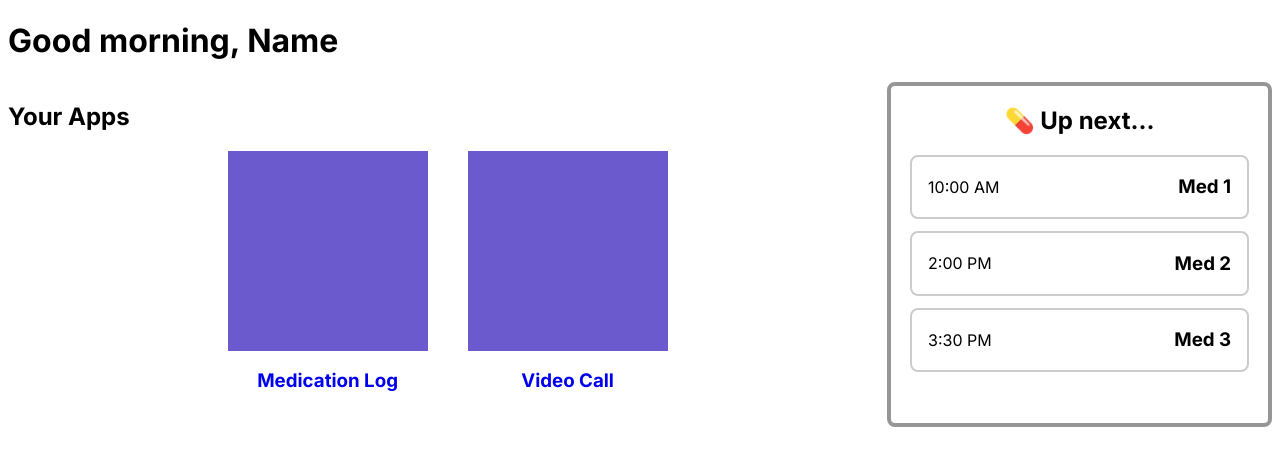
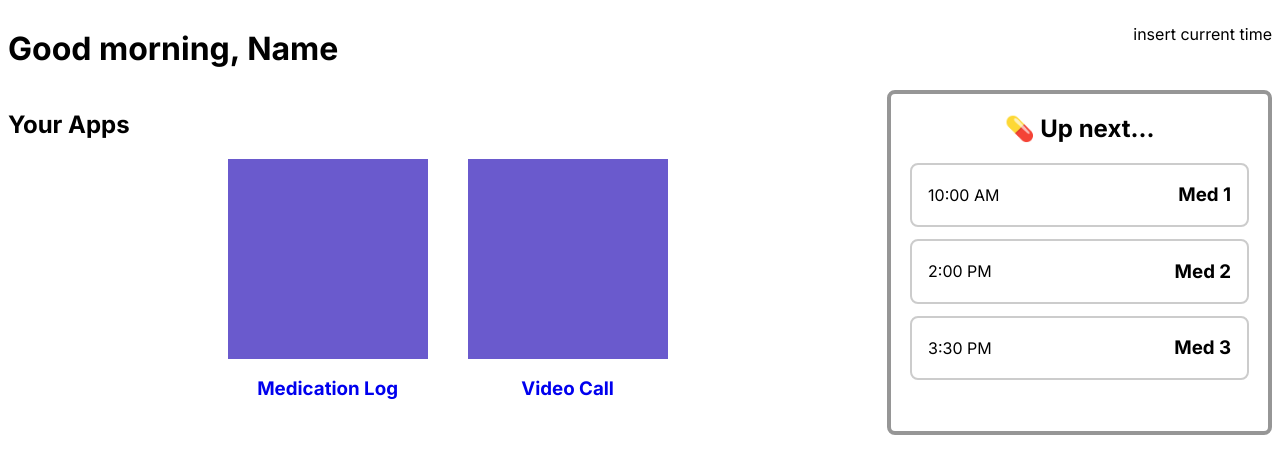
Before and after one commit to ojosproject/iris, a Next.js app: page / in a window 1280 px wide. Shown: the top 474 px of the page. Built offline with nearby package versions, Linux system fonts and the light colour scheme.

Commit message:
Updated header on hub

```diff
--- a/src/app/components/HubHeader.module.css
+++ b/src/app/components/HubHeader.module.css
@@ -0,0 +1,6 @@
+.head {
+    margin: 0;
+    width: 100%;
+    display: flex;
+    justify-content: space-between;
+}
--- a/src/app/components/HubHeader.tsx
+++ b/src/app/components/HubHeader.tsx
@@ -1,15 +1,23 @@
-'use client';
-import classes from './HubHeader.module.css';
+"use client";
+import classes from "./HubHeader.module.css";
 import { useState } from "react";
 
 export default function HubHeader() {
   // todo: Possibly change these from useState to fetching from the backend for the user name and current time of day
-    const [userName, setUserName] = useState("Name");
-    const [timeOfDay, setTimeOfDay] = useState("morning");
+  const [userName, setUserName] = useState("Name");
+  const [timeOfDay, setTimeOfDay] = useState("morning");
+  // todo: get current time
 
   return (
-    <header>
-      <h1> Good {timeOfDay}, {userName} </h1>
+    <header className={classes.head}>
+      <div className={classes.greeting}>
+        <h1>
+          Good {timeOfDay}, {userName}
+        </h1>
+      </div>
+      <div className={classes.time}>
+        <p>insert current time</p>
+      </div>
     </header>
   );
 }
```
